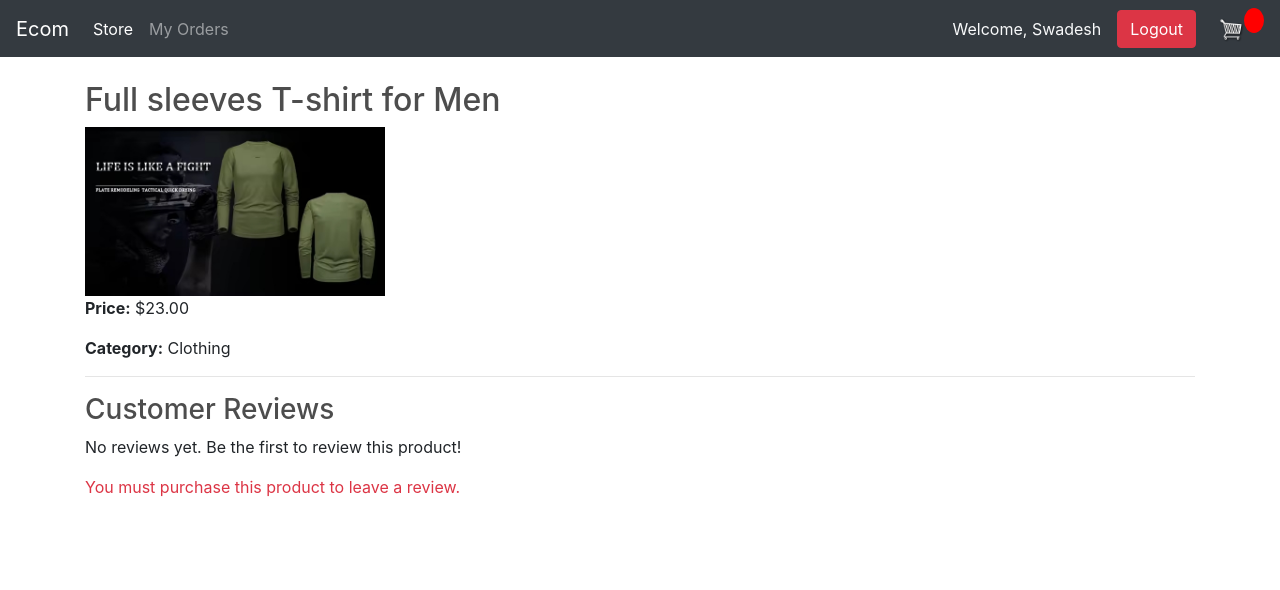
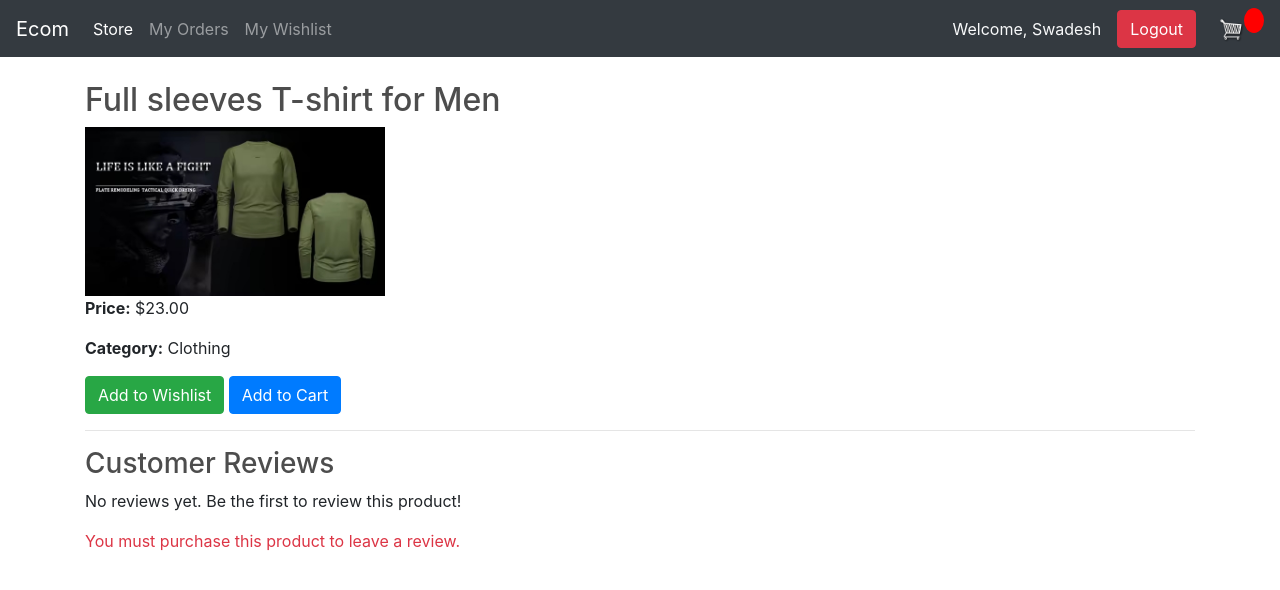
Before and after one commit to SwadeshnotSwodesh/ecom-project, a Django app: page /product/9/ in a window 1280 px wide. Shown: the top 590 px of the page. Run offline with Django 5.2, Linux system fonts and the light colour scheme; a user stored in the database is signed in; data comes from the database, SQL or seed files in the repository; both versions use the stored data as it was after the commit; data that the repository does not hold is empty; some libraries are stand-ins or nearby versions.

Commit message:
wishlist section completed

```diff
--- a/ecom_site/store/models.py
+++ b/ecom_site/store/models.py
@@ -133,3 +133,12 @@ class Review(models.Model):
 
     def __str__(self):
          return f"{self.user.username} - {self.product.name} ({self.rating}/5)"
+
+
+class Wishlist(models.Model):
+    user = models.ForeignKey(User, on_delete=models.CASCADE, related_name='wishlist')
+    product = models.ForeignKey('Product', on_delete=models.CASCADE, related_name='wishlisted_by')
+    date_added = models.DateTimeField(auto_now_add=True)
+
+    def __str__(self):
+        return f"{self.user.username} - {self.product.name}"
--- a/ecom_site/store/templates/store/main.html
+++ b/ecom_site/store/templates/store/main.html
@@ -25,6 +25,11 @@
 
             <li class="nav-item">
                 <a class="nav-link" href="{% url 'my_orders' %}">My Orders</a> <!-- Add this line -->
+            </li>
+
+
+            <li class="nav-item">
+                <a class="nav-link" href="{% url 'wishlist' %}">My Wishlist</a> <!-- Add this line -->
             </li>
 
         </ul>
--- a/ecom_site/store/templates/store/product_view.html
+++ b/ecom_site/store/templates/store/product_view.html
@@ -4,6 +4,16 @@
     <img src="{{ product.imageURL }}" alt="{{ product.name }}" style="width: 300px; height: auto;">
     <p><strong>Price:</strong> ${{ product.price }}</p>
     <p><strong>Category:</strong> {{ product.category.name }}</p>
+
+    <!-- Wishlist Button -->
+    {% if in_wishlist %}
+        <a href="{% url 'remove_from_wishlist' product.id %}" class="btn btn-danger">Remove from Wishlist</a>
+    {% else %}
+        <a href="{% url 'add_to_wishlist' product.id %}" class="btn btn-success">Add to Wishlist</a>
+    {% endif %}
+
+    <!-- Add to Cart Button -->
+    <a href="{% url 'add_to_cart' product.id %}" class="btn btn-primary">Add to Cart</a>
 
     <hr>
 
--- a/ecom_site/store/urls.py
+++ b/ecom_site/store/urls.py
@@ -16,20 +16,22 @@ urlpatterns = [
     path('', views.store, name='store'),  # Root URL for the store view
 	path('cart/', views.cart, name="cart"),
 	path('checkout/', views.checkout, name="checkout"),
-        path('register/', views.register, name='register'),  # User registration
+    path('register/', views.register, name='register'),  # User registration
     path('login/', auth_views.LoginView.as_view(template_name='store/login.html'), name='login'),  # Login
     path('logout/', auth_views.LogoutView.as_view(next_page='store'), name='logout'),
-     path('add_to_cart/', views.add_to_cart, name='add_to_cart'),  # Add to Cart URL
+    path('add_to_cart/', views.add_to_cart, name='add_to_cart'),  # Add to Cart URL
     path('product/<int:id>/', views.product_view, name='product_view'),  # Product View URL
-     path('logout/', auth_views.LogoutView.as_view(next_page='store'), name='logout'),
-     path('delete_item/', views.delete_item, name='delete_item'),  # Delete Item URL
-     path('update_item/', views.update_item, name='update_item'),
-     path('process_order/', views.processOrder, name="process_order"),
-     path('my-orders/', views.my_orders, name='my_orders'),
-     path('order/<int:order_id>/', views.order_details, name='order_details'),
-     path('product/<int:id>/', views.product_details, name='product_details'),
-
-
-
-
+    path('logout/', auth_views.LogoutView.as_view(next_page='store'), name='logout'),
+    path('delete_item/', views.delete_item, name='delete_item'),  # Delete Item URL
+    path('update_item/', views.update_item, name='update_item'),
+    path('process_order/', views.processOrder, name="process_order"),
+    path('my-orders/', views.my_orders, name='my_orders'),
+    path('order/<int:order_id>/', views.order_details, name='order_details'),
+    path('product/<int:id>/', views.product_details, name='product_details'),
+    path('product/<int:id>/', views.product_details, name='product_details'),  # Correct URL
+    path('wishlist/', views.wishlist, name='wishlist'),
+    path('wishlist/add/<int:product_id>/', views.add_to_wishlist, name='add_to_wishlist'),
+    path('wishlist/remove/<int:product_id>/', views.remove_from_wishlist, name='remove_from_wishlist'),
+    path('wishlist/add_to_cart/<int:product_id>/', views.add_to_cart_from_wishlist, name='add_to_cart_from_wishlist'),
+    path('add_to_cart/<int:product_id>/', views.add_to_cart_from_wishlist, name='add_to_cart'),
 ]
--- a/ecom_site/store/views.py
+++ b/ecom_site/store/views.py
@@ -217,3 +217,51 @@ def product_details(request, id):
     }
 
     return render(request, 'store/product_details.html', context)
+
+
+
+
+
+@login_required
+def product_view(request, id):
+    product = get_object_or_404(Product, id=id)
+
+    # Check if the product is in the user's wishlist
+    in_wishlist = Wishlist.objects.filter(user=request.user, product=product).exists()
+
+    context = {
+        'product': product,
+        'in_wishlist': in_wishlist,  # Pass the wishlist status to the template
+    }
+    return render(request, 'store/product_view.html', context)
+
+
+
+@login_required
+def add_to_wishlist(request, product_id):
+    product = get_object_or_404(Product, id=product_id)
+    Wishlist.objects.get_or_create(user=request.user, product=product)
+    return redirect('wishlist')  # Redirect to the wishlist page
+
+@login_required
+def remove_from_wishlist(request, product_id):
+    product = get_object_or_404(Product, id=product_id)
+    Wishlist.objects.filter(user=request.user, product=product).delete()
+    return redirect('wishlist')  # Redirect to the wishlist page
+
+@login_required
+def wishlist(request):
+    wishlist_items = Wishlist.objects.filter(user=request.user)
+    context = {'wishlist_items': wishlist_items}
+    return render(request, 'store/wishlist.html', context)
+
+@login_required
+def add_to_cart_from_wishlist(request, product_id):
+    product = get_object_or_404(Product, id=product_id)
+    customer = request.user.customer
+    order, created = Order.objects.get_or_create(customer=customer, complete=False)
+    order_item, created = OrderItem.objects.get_or_create(order=order, product=product)
+    order_item.quantity += 1
+    order_item.save()
+    Wishlist.objects.filter(user=request.user, product=product).delete()  # Remove from wishlist after adding to cart
+    return redirect('cart')  # Redirect to the cart page
```
Also changed, not shown: ecom_site/store/templates/store/order_details.html (+11 -4 lines), ecom_site/store/templates/store/store.html (+8 -0 lines), ecom_site/store/templates/store/wishlist.html (added, +38 -0 lines), ecom_site/db.sqlite3, ecom_site/store/migrations/0006_wishlist.py (added).
